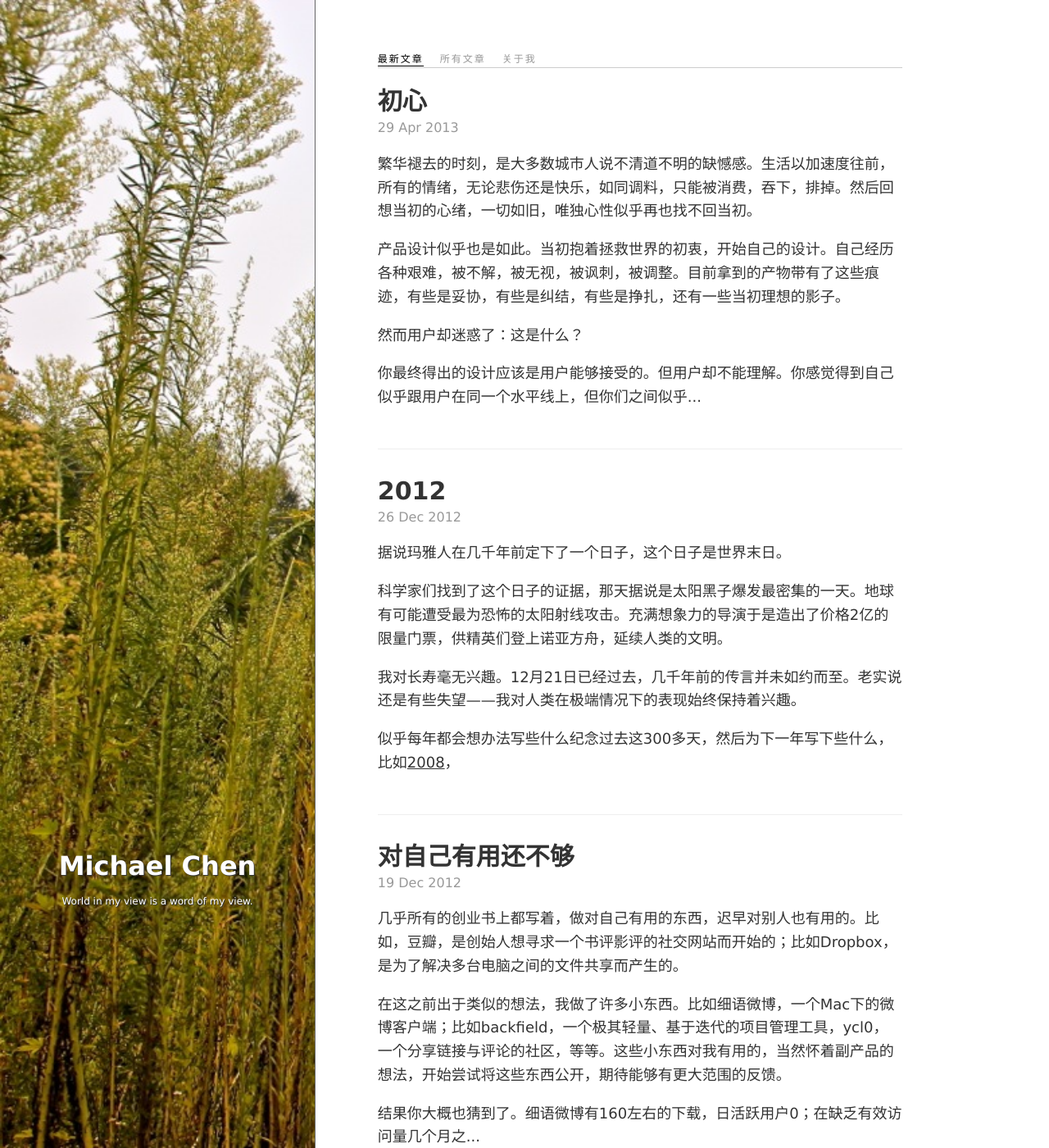
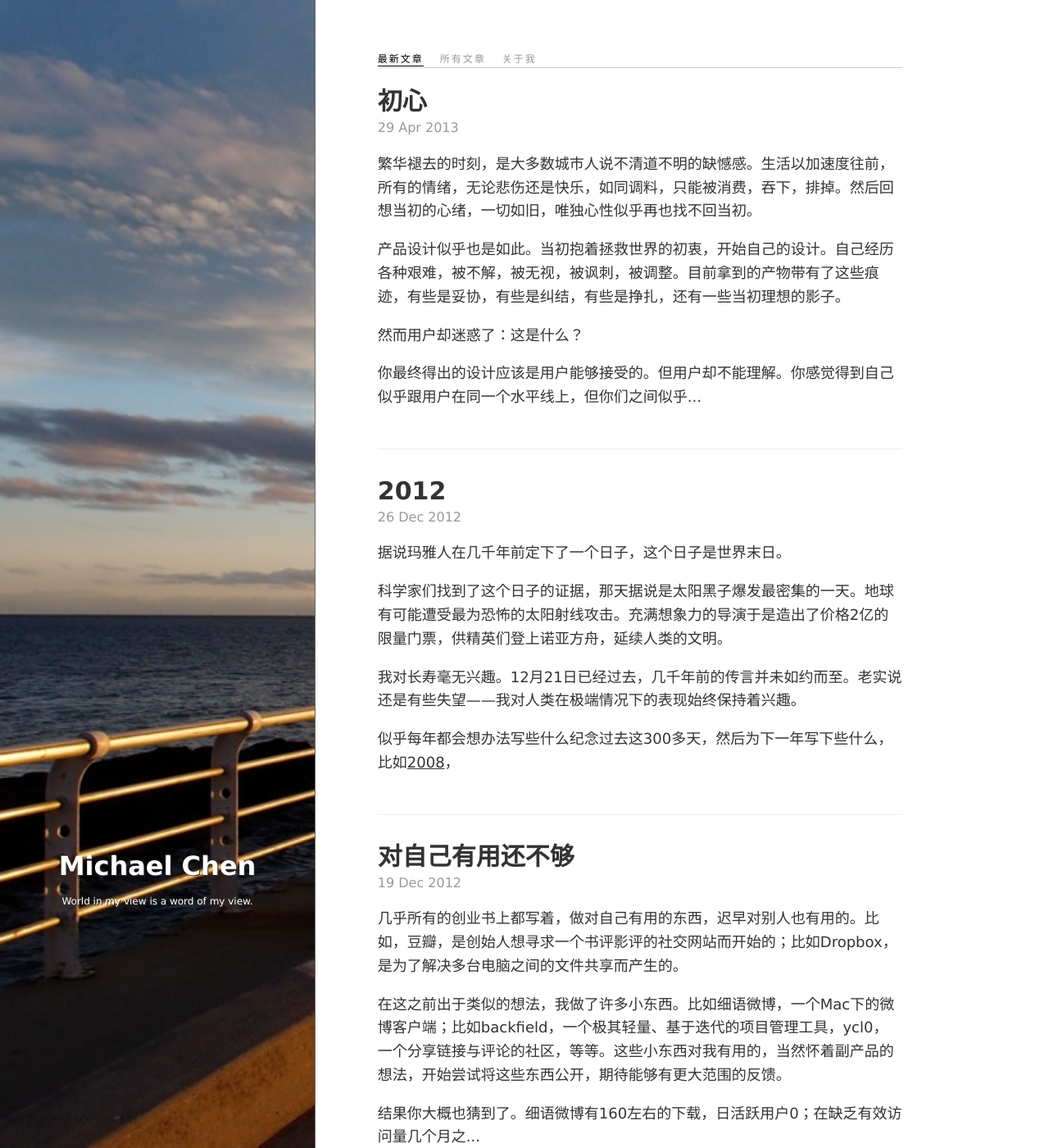
Before and after one commit to mechiland/mechiland.github.com, a Jekyll site: the page built from index.html, in a window 1280 px wide and 1400 px high. Shown: the whole window at 82% size. Built offline with Jekyll 4.4.1, drawn with Linux system fonts in a browser that asks for light colours; Markdown is read by kramdown in place of the engine named in the settings.

Commit message:
change header

```diff
--- a/css/main.css
+++ b/css/main.css
@@ -104,7 +104,7 @@ body {
 }
 
 aside {
-    background: url(/img/trees.jpg);
+    background: url(/img/sunbridge.jpg);
     background-size: cover;
     display:block;
     border-right:1px solid #666;
```
